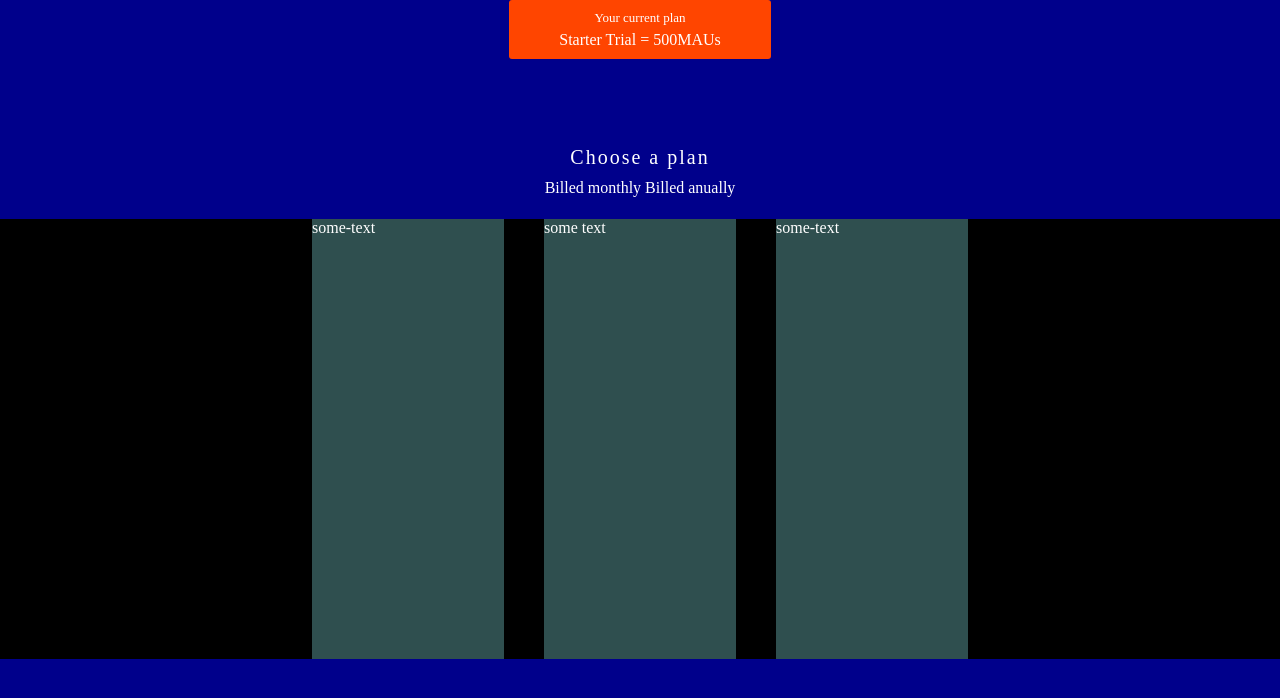
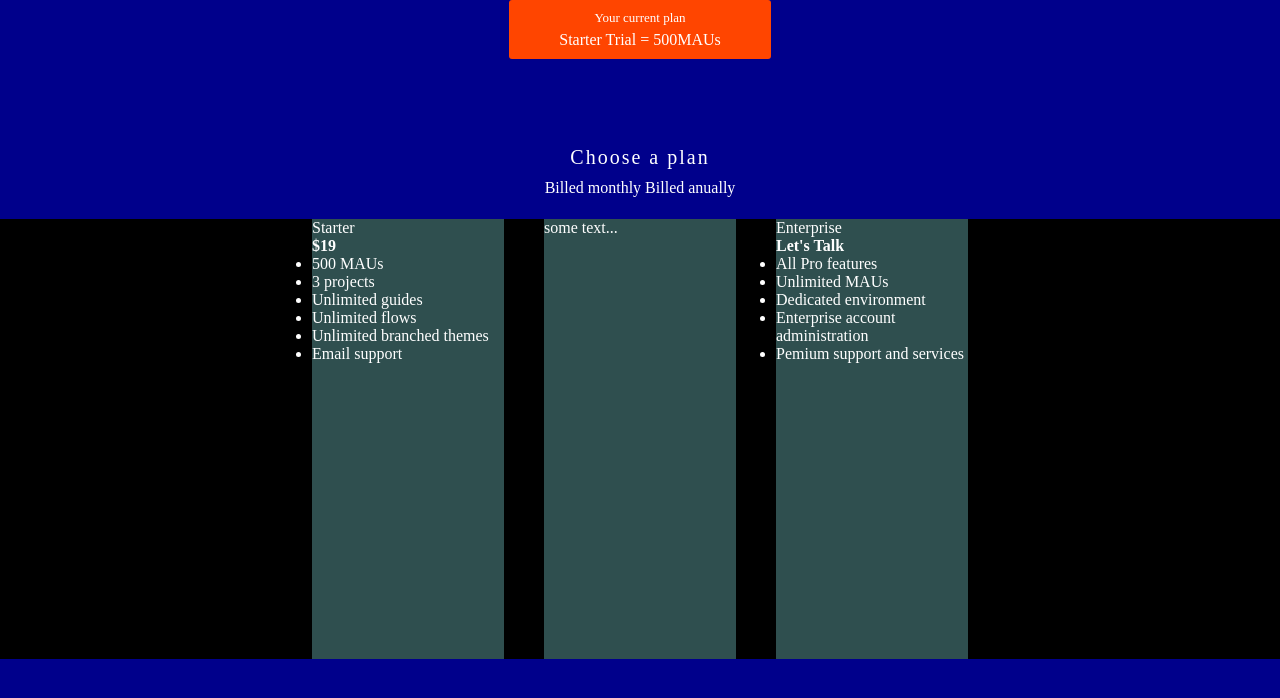
Before and after one commit to Uwemski/justCruising, a website: page index.html in a window 1280 px wide. Drawn offline with Linux system fonts and the light colour scheme.

Commit message:
Now I just have to find a way to make the list decoration bullets be inside the width of the col's. If you're nwatching this pls feel free to suggest what to do. Thanks!

```diff
--- a/index.html
+++ b/index.html
@@ -24,13 +24,37 @@
 			<section class="section-plan">
 				<div class="row">
 					<div class="col-1-of-3">
-						some-text
+						<div class="starter">
+							<p>Starter</p>
+							<h4>
+								$19
+							</h4>
+
+							<div class="list-items"><ul>
+								<li>500 MAUs</li>
+								<li>3 projects</li>
+								<li>Unlimited guides</li>
+								<li>Unlimited flows</li>
+								<li>Unlimited branched themes</li>
+								<li>Email support</li>
+							</ul></div>
+						</div>
 					</div>
 					<div class="col-2-of-3">
-						some text
+						some text...
 					</div>
 					<div class="col-3-of-3">
-						some-text
+						<div class="starter">
+							<p>Enterprise</p>
+							<h4>Let's Talk</h4>
+							<ul>
+								<li>All Pro features</li>
+								<li>Unlimited MAUs</li>
+								<li>Dedicated environment</li>
+								<li>Enterprise account administration</li>
+								<li>Pemium support and services</li>
+							</ul>
+						</div>
 					</div>
 				</div>
 			</section>
```
